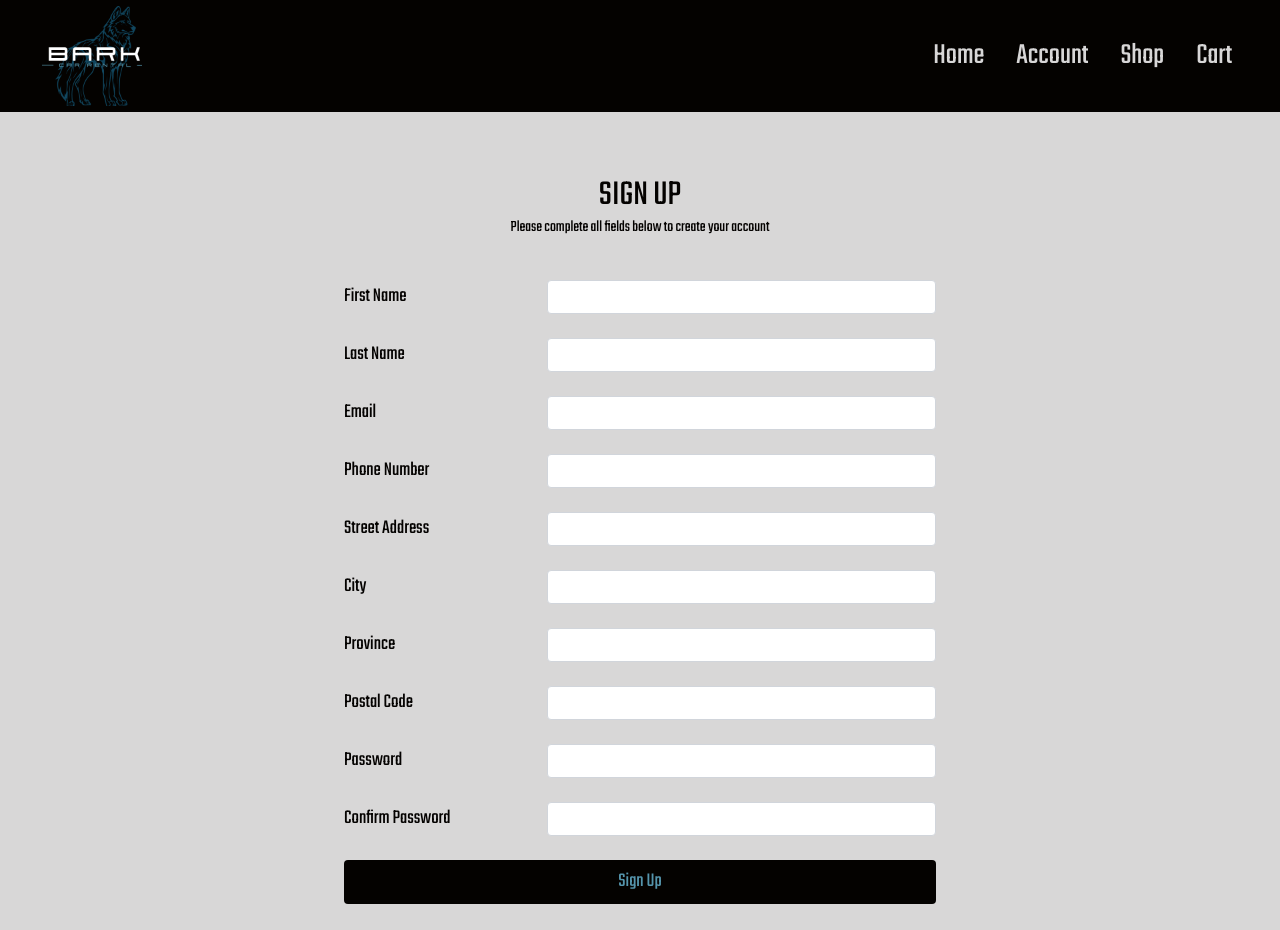
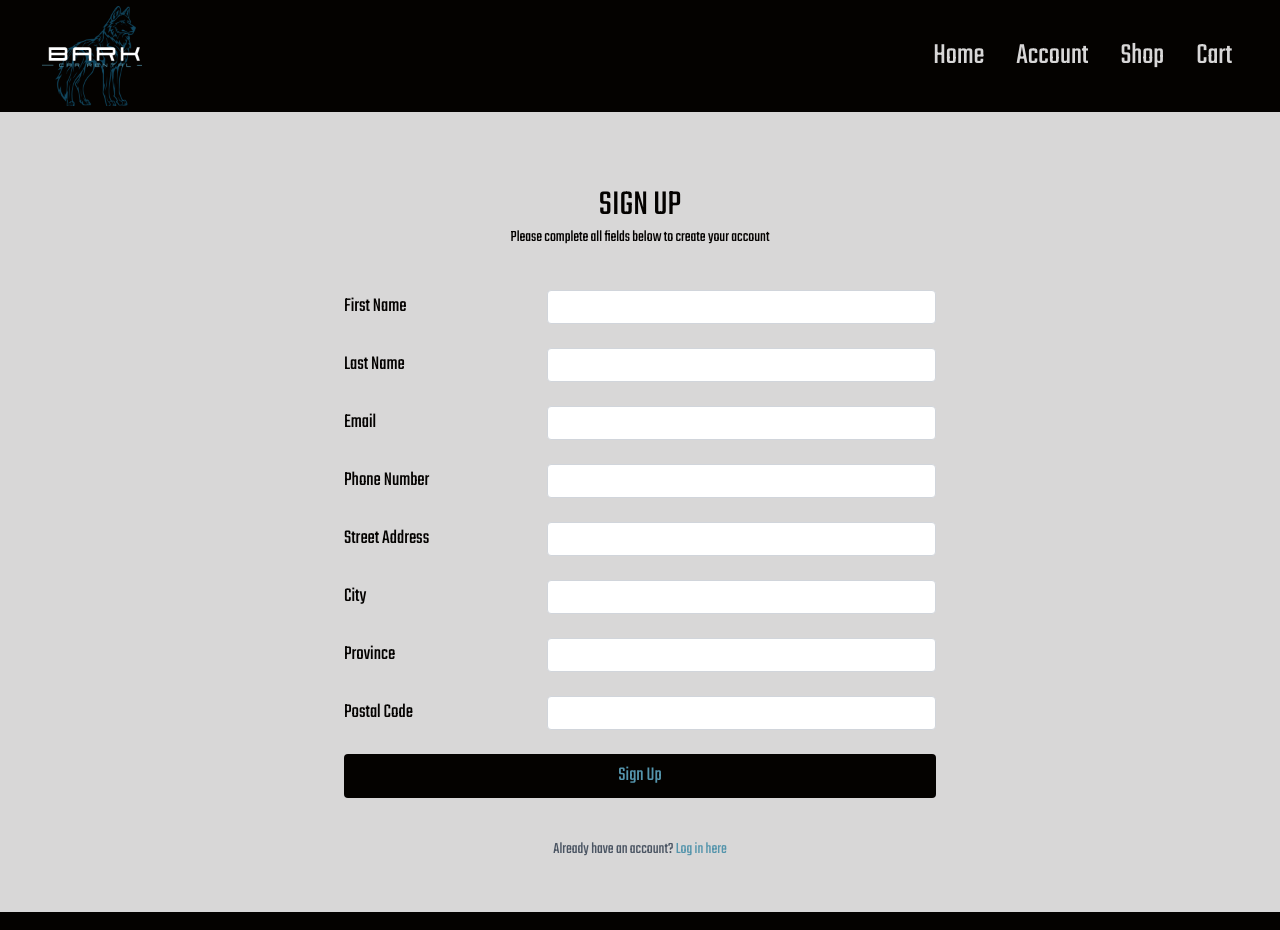
Before and after one commit to agent-indigo/keyin.aug2024.sem4.sprint2.team1.client, a React (Create React App) app: page /signup in a window 1280 px wide. Shown: the top 930 px of the page. Built offline with nearby package versions, Linux system fonts and the light colour scheme.

Commit message:
signup with axios

```diff
--- a/package.json
+++ b/package.json
@@ -2,8 +2,10 @@
   "name": "keyin.aug2024.sem4.sprint2.team1.client",
   "version": "1.0.0",
   "private": true,
+  "proxy": "http://localhost:8080",
   "dependencies": {
     "@reduxjs/toolkit": "^2.2.6",
+    "axios": "^1.7.3",
     "react": "^18.3.1",
     "react-dom": "^18.3.1",
     "react-helmet": "^6.1.0",
--- a/src/pages/Signup.jsx
+++ b/src/pages/Signup.jsx
@@ -1,109 +1,108 @@
-import {useAddMutation} from '../slices/contactsApiSlice'
-import {useState} from 'react'
-import {Link, useNavigate} from 'react-router-dom'
+import axios from "axios";
+import { useState } from "react";
+import { Link, useNavigate } from "react-router-dom";
+
 const Signup = () => {
   const [formData, setFormData] = useState({
-    firstName: '',
-    lastName: '',
-    email: '',
-    phoneNumber: '',
-    streetAddress: '',
-    city: '',
-    province: '',
-    postalCode: '',
-    password: '',
-    confirmPassword: '',
-  })
+    first: "",
+    last: "",
+    active: true,
+    role: "customer",
+    address: "",
+    number: "",
+    street: "",
+    city: "",
+    prov: "",
+    postal: "",
+    category: "customer",
+    // password: '',
+    // confirmPassword: '',
+  });
   const navigate = useNavigate();
-  const [addContact, {isLoading, isError, error}] = useAddMutation();
-  const handleChange = event => {
-    const {id, value} = event.target
-    setFormData(prevState => ({
+
+  const handleChange = (event) => {
+    const { id, value } = event.target;
+    setFormData((prevState) => ({
       ...prevState,
       [id]: value,
-    }))
-  }
-  const handleSubmit = event => {
-    event.preventDefault()
-    // Add logic for handling sign up here
-    const response = addContact(formData).unwrap()
-    console.log('Form Data:', response)
-    // Assuming the sign-up process is successful
-    navigate('/my-account')
-  }
+    }));
+  };
+
+  const handleSubmit = async (event) => {
+    event.preventDefault();
+    try {
+      console.log("Form Data before submission:", formData);
+
+      const contactResponse = await axios.post("/contacts", {
+        first: formData.first,
+        last: formData.last,
+        active: formData.active,
+        role: formData.role,
+      });
+
+      //I want this to retrieve the contact fk to put it in the respective tables, but it doesn't seem to be working
+      const contactId = contactResponse.data.fk;
+
+      const emailResponse = await axios.post("/api/emails", {
+        address: formData.address,
+        category: formData.category,
+        active: formData.active,
+        contactId: contactId,
+      });
+
+      const phoneResponse = await axios.post("/api/phones", {
+        number: formData.number,
+        category: formData.category,
+        active: formData.active,
+        contactId: contactId,
+      });
+
+      const addressResponse = await axios.post("/api/addresses", {
+        street: formData.street,
+        city: formData.city,
+        prov: formData.prov,
+        postal: formData.postal,
+        active: formData.active,
+        category: formData.category,
+        contactId: contactId,
+      });
+
+      console.log("Form Data after submission:", {
+        contact: contactResponse.data,
+        email: emailResponse.data,
+        phone: phoneResponse.data,
+        address: addressResponse.data,
+      });
+      navigate("/my-account");
+    } catch (err) {
+      console.error("Failed to sign up:", err);
+    }
+  };
+
   return (
-    <div className='flex justify-center items-center min-h-screen bg-[#D8D7D7]'>
-      <div className='w-full max-w-2xl p-10 pt-16 space-y-10 bg-[#D8D7D7]'>
-        <div className='space-y-0'>
-          <h2 className='text-4xl text-[#040200] text-center'>
-            SIGN UP
-          </h2>
-          <p className='text-md text-[#040200] text-center'>
+    <div className="flex justify-center items-center min-h-screen bg-[#D8D7D7]">
+      <div className="w-full max-w-2xl p-10 pt-16 space-y-10 bg-[#D8D7D7]">
+        <div className="space-y-0">
+          <h2 className="text-4xl text-[#040200] text-center">SIGN UP</h2>
+          <p className="text-md text-[#040200] text-center">
             Please complete all fields below to create your account
           </p>
         </div>
-        <form
-          className='space-y-6'
-          onSubmit={handleSubmit}
-        >
+        <form className="space-y-6" onSubmit={handleSubmit}>
           {[
-            {
-              id: 'firstName',
-              label: 'First Name'
-            },
-            {
-              id: 'lastName',
-              label: 'Last Name'
-            },
-            {
-              id: 'email',
-              label: 'Email',
-              type: 'email'
-            },
-            {
-              id: 'phoneNumber',
-              label: 'Phone Number',
-              type: 'tel'
-            },
-            {
-              id: 'streetAddress',
-              label: 'Street Address'
-            },
-            {
-              id: 'city',
-              label: 'City'
-            },
-            {
-              id: 'province',
-              label: 'Province'
-            },
-            {
-              id: 'postalCode',
-              label: 'Postal Code'
-            },
-            {
-              id: 'password',
-              label: 'Password',
-              type: 'password'
-            },
-            {
-              id: 'confirmPassword',
-              label: 'Confirm Password',
-              type: 'password'
-            },
-          ].map(({
-            id,
-            label,
-            type = 'text'
-          }) => (
-            <div
-              key={id}
-              className='flex items-center'
-            >
-              <label
-                htmlFor={id}
-                className='w-1/3 text-xl text-[#040200]'
-              >
+            { id: "first", label: "First Name" },
+            { id: "last", label: "Last Name" },
+            { id: "address", label: "Email", type: "email" },
+            { id: "number", label: "Phone Number", type: "tel" },
+            { id: "street", label: "Street Address" },
+            { id: "city", label: "City" },
+            { id: "prov", label: "Province" },
+            { id: "postal", label: "Postal Code" },
+            // { id: 'password', label: 'Password', type: 'password' },
+            // { id: 'confirmPassword', label: 'Confirm Password', type: 'password' },
+          ].map(({ id, label, type = "text" }) => (
+            <div key={id} className="flex items-center">
+              <label htmlFor={id} className="w-1/3 text-xl text-[#040200]">
                 {label}
               </label>
               <input
@@ -111,35 +110,26 @@ const Signup = () => {
                 id={id}
                 value={formData[id]}
                 onChange={handleChange}
-                className='w-2/3 p-1 ml-2 border border-gray-300 rounded focus:outline-none focus:ring-2 focus:ring-neutral-400'
+                className="w-2/3 p-1 ml-2 border border-gray-300 rounded focus:outline-none focus:ring-2 focus:ring-neutral-400"
                 required
               />
             </div>
           ))}
           <button
-            type='submit'
-            className='w-full p-2 text-xl text-[#5595AC] bg-[#040200] rounded focus:outline-none focus:ring-2 focus:ring-neutral-400'
-            disabled={isLoading}
+            type="submit"
+            className="w-full p-2 text-xl text-[#5595AC] bg-[#040200] rounded focus:outline-none focus:ring-2 focus:ring-neutral-400"
           >
-            {isLoading ? 'Signing Up...' : 'Sign Up'}
+            Sign Up
           </button>
-          {isError && (
-            <p className='text-red-500'>
-              Error: {error?.data?.message || 'Failed to sign up'}
-            </p>
-           )}
         </form>
-        <p className='text-md text-center text-gray-600'>
-          Already have an account?{' '}
-          <Link
-            to='/login'
-            className='text-[#5595AC] hover:underline'
-          >
-            Log in here!
-          </Link>.
+        <p className="text-md text-center text-gray-600">
+          Already have an account?{" "}
+          <Link to="/login" className="text-[#5595AC] hover:underline">
+            Log in here
+          </Link>
         </p>
       </div>
     </div>
-  )
-}
-export default Signup
+  );
+};
+export default Signup;
```
Also changed, not shown: 1 other file (tests, documents, lock files or other folders).
